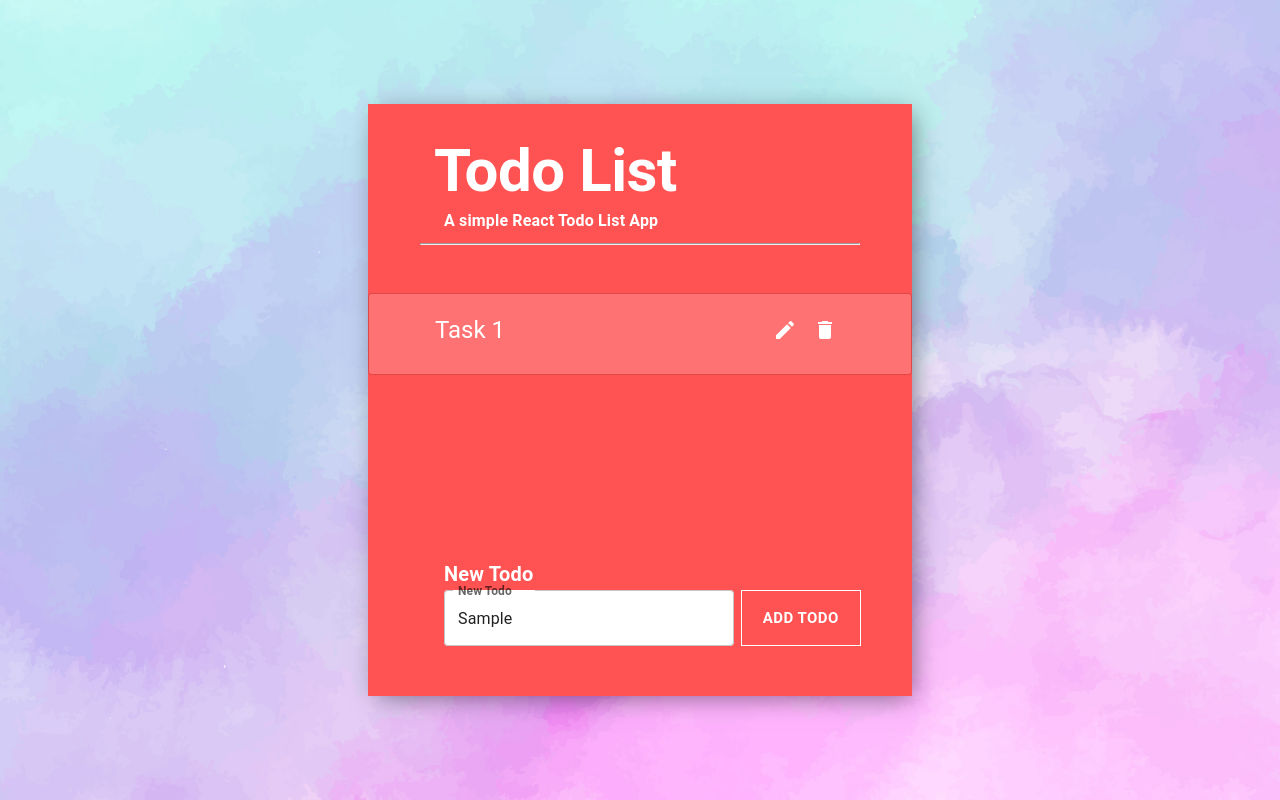
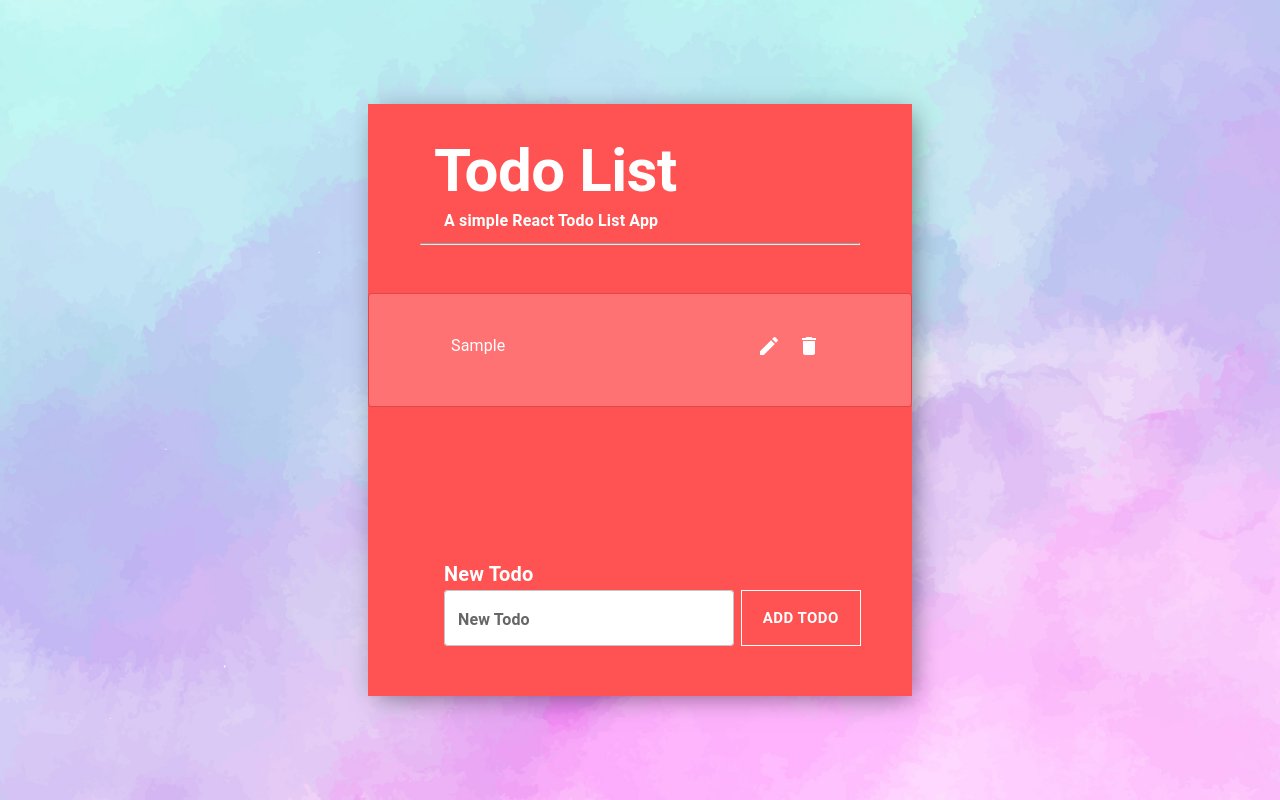
Before and after one commit to Zainab13ilyas/todo-list, a React (Create React App) app in the folder todoapp/: page / in a window 1280 px wide. Both pictures are taken after typing "Sample" into the empty fields and a click on the button "ADD TODO". Built offline with nearby package versions, Linux system fonts and the light colour scheme.

Commit message:
todo operations added

```diff
--- a/todoapp/src/components/Todo.tsx
+++ b/todoapp/src/components/Todo.tsx
@@ -1,3 +1,4 @@
+import { useState, ChangeEvent, FormEvent } from "react";
 import {
   TextField,
   Card,
@@ -6,7 +7,8 @@ import {
   Typography,
   Button,
   Stack,
-  IconButton, useMediaQuery
+  IconButton, useMediaQuery,
+  List, ListItem, ListItemText, Modal
 } from "@mui/material";
 import { makeStyles } from '@mui/styles';
 import EditIcon from "@mui/icons-material/Edit";
@@ -81,11 +83,12 @@ const useStyles = makeStyles({
       background: '#ff5252',
       maxHeight: '300px',
       overflowY: 'auto',
+      marginBottom: "10px",
+
     }
   },
   cardContent: {
     "&&": {
-      display: 'flex',
       alignItems: 'center',
       justifyContent: 'space-between',
       background: 'rgba(255, 205, 210, 0.25)',
@@ -102,6 +105,7 @@ const useStyles = makeStyles({
     "&&": {
       color: "white",
       marginLeft: "50px",
+      cursor: "pointer"
     }
   },
   newTodo: {
@@ -168,13 +172,113 @@ const useStyles = makeStyles({
         }
       }
     }
+  },
+  popUp: {
+    "&&": {
+      position: 'absolute',
+      top: '50%',
+      left: '50%',
+      transform: 'translate(-50%, -50%)',
+      backgroundColor: 'white',
+      width: '300px',
+      p: '1rem',
+      borderRadius: '8px',
+    }
+  },
+  popUpButton: {
+    "&&": {
+      width: '100%',
+      backgroundColor: '#ff5252',
+      color: 'white'
+    }
   }
 })
+
+type Todo = {
+  id: string;
+  text: string;
+  completed: boolean
+};
 
 function Todos(): JSX.Element {
   const isSmallScreen = useMediaQuery('(max-width:600px)');
   const classes = useStyles();
+  const [text, setText] = useState("");
+  const [todos, setTodos] = useState<Todo[]>([]);
+  const [selectedTodo, setSelectedTodo] = useState<Todo | null>(null);
+  const [isModalOpen, setIsModalOpen] = useState(false);
 
+  const handleChange = (e: ChangeEvent<HTMLInputElement>) => {
+    console.log("fdfd")
+
+    setText(e.target.value);
+  }
+  const createTodo = (e: FormEvent) => {
+    e.preventDefault();
+    setText("");
+
+    if (text.trim() === '') {
+      return;
+    }
+
+    if (selectedTodo) {
+      setTodos((prevTodos) =>
+        prevTodos.map((todo) => {
+          if (todo.id === selectedTodo.id) {
+            return { ...todo, text: text.trim() };
+          }
+          return todo;
+        })
+      );
+      setSelectedTodo(null);
+    } else {
+      const newTodo: Todo = {
+        id: Date.now().toString(),
+        text: text.trim(),
+        completed: false,
+      };
+      setTodos((prevTodos) => [...prevTodos, newTodo]);
+    }
+
+    setText('');
+  };
+
+  const deleteTodo = (id: string) => {
+    setTodos((prevTodos) => prevTodos.filter((todo) => todo.id !== id));
+  };
+
+  const openModal = (todo: Todo) => {
+    setSelectedTodo(todo);
+    setText(todo.text);
+    setIsModalOpen(true);
+  };
+
+  const closeModal = () => {
+    setSelectedTodo(null);
+    setText('');
+    setIsModalOpen(false);
+  };
+  const updateTodo = () => {
+    if (selectedTodo) {
+      setTodos((prevTodos) =>
+        prevTodos.map((todo) => {
+          if (todo.id === selectedTodo.id) {
+            return { ...todo, text: text.trim() };
+          }
+          return todo;
+        })
+      );
+      closeModal();
+    }
+  };
+  const toggleTodo = (id: string) => {
+    setTodos((prevTodos) =>
+      prevTodos.map((todo) =>
+        todo.id === id ? { ...todo, completed: !todo.completed } : todo
+      )
+    );
+
+  };
   return (
     <Stack className={classes.root}>
       <Box
@@ -197,28 +301,32 @@ function Todos(): JSX.Element {
 
         <Stack
           direction="column"
-          className={classes.stacktwo}>
+          className={classes.stacktwo}
+        >
+          {todos.length > 0 && (
             <Card
               variant="outlined"
               className={classes.card}>
-            <CardContent
-              className={classes.cardContent}>
-              <Typography
-                variant="h5"
-                component="h2"
-                className={classes.taskName}>
-                Task 1
-              </Typography>
+              <CardContent className={classes.cardContent}>
                 <Box sx={{ marginRight: "50px" }}>
-                <IconButton aria-label="edit">
+                  <List >
+                    {todos.map((todo) => (
+                      <ListItem key={todo.id} >
+                        <ListItemText primary={todo.text} className={classes.taskName} onClick={() => toggleTodo(todo.id)} sx={{ textDecoration: todo.completed ? 'line-through' : 'none' }}
+                        />
+                        <IconButton aria-label="edit" onClick={() => openModal(todo)}>
                           <EditIcon sx={{ color: "white" }} />
                         </IconButton>
-                <IconButton aria-label="delele">
+                        <IconButton aria-label="delele" onClick={() => deleteTodo(todo.id)}>
                           <DeleteIcon sx={{ color: "white" }} />
                         </IconButton>
+                      </ListItem>
+                    ))}
+                  </List>
                 </Box>
               </CardContent>
             </Card>
+          )}
         </Stack>
 
         <Stack
@@ -234,24 +342,47 @@ function Todos(): JSX.Element {
           >
             <TextField
               label={
-                <Typography variant="subtitle1" sx={{ fontWeight: "bold" }}>
+                <Typography variant="subtitle1" sx={{ fontWeight: "bold" }} >
                   New Todo
                 </Typography>
               }
               variant="outlined"
               className={classes.todoTextField}
+              value={text}
               sx={{ width: isSmallScreen ? "50%" : "60%", }}
+              onChange={handleChange}
             />
             <Button
               variant="outlined"
               size="large"
               sx={{ width: isSmallScreen ? '100%' : 'auto' }}
               className={classes.todoButton}
+              onClick={createTodo}
             >
               Add Todo
             </Button>
           </Box>
         </Stack>
+        <Modal open={isModalOpen} >
+          <Box className={classes.popUp}
+          >
+            <TextField
+              label="Edit Todo"
+              variant="outlined"
+              onChange={handleChange}
+              type="text"
+              value={text}
+              sx={{ width: '100%', mb: '1rem' }}
+            />
+            <Button
+              variant="outlined"
+              className={classes.popUpButton}
+              onClick={updateTodo}
+            >
+              Update Todo
+            </Button>
+          </Box>
+        </Modal>
       </Box>
     </Stack>
   );
```
Lines whose indentation alone changed are shown as unchanged.
